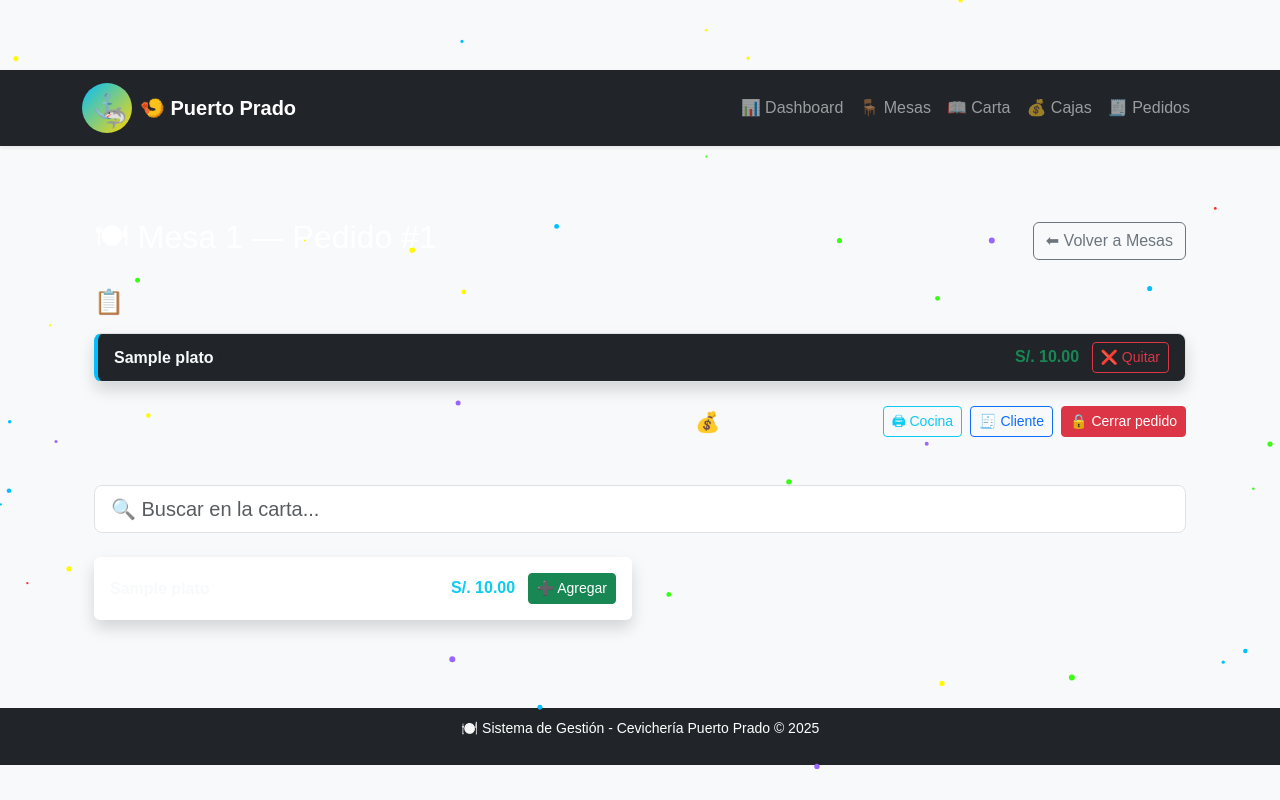
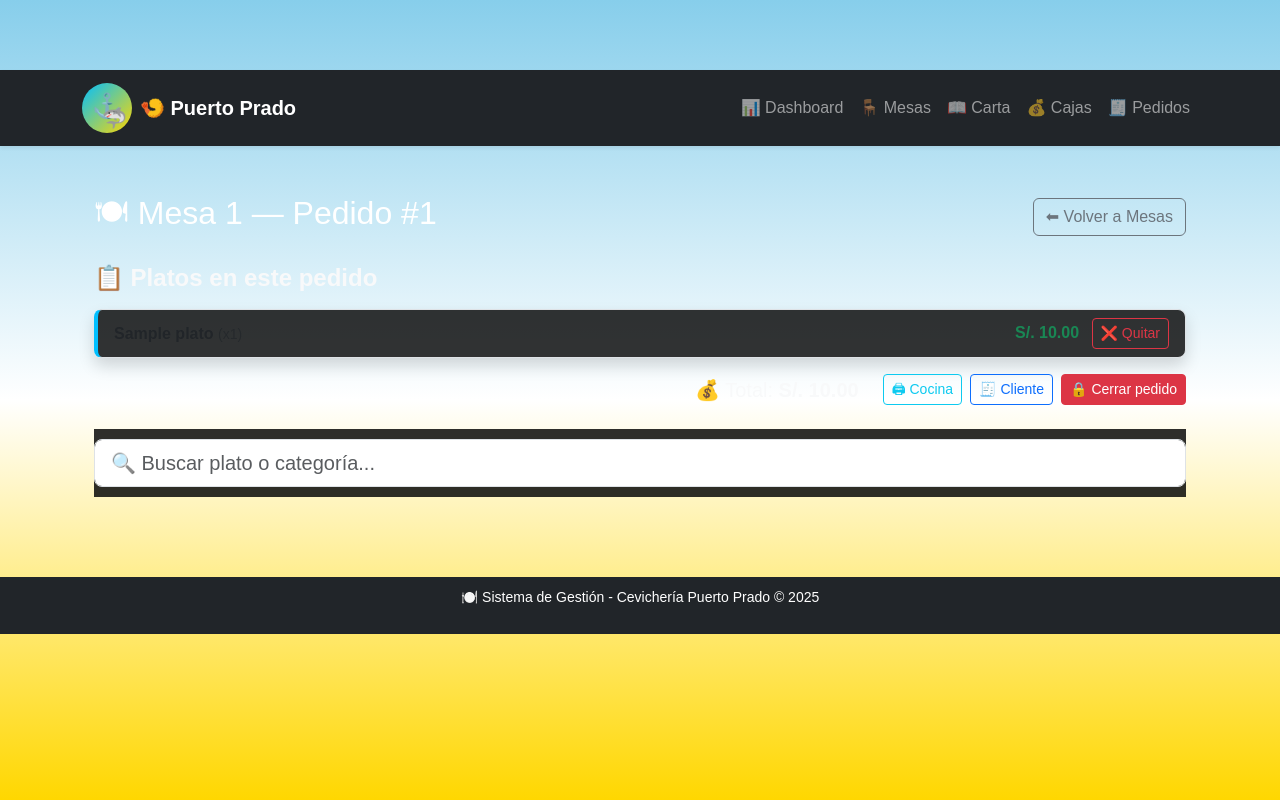
Before and after one commit to cevicheriapuertoprado-pixel/cevicheria-pos, a Django app: page /ventas/pedido/1/ in a window 1280 px wide. Run offline with Django 5.2, Linux system fonts and the light colour scheme; tables that the repository leaves empty hold one stand-in row (values such as "Sample post").

Commit message:
Actualizacion

```diff
--- a/ventas/templates/ventas/detalle_pedido.html
+++ b/ventas/templates/ventas/detalle_pedido.html
@@ -1,9 +1,7 @@
 {% extends "base.html" %}
 
 {% block content %}
-<canvas id="particles-bg"></canvas>
-
-<div class="container py-5 position-relative" style="z-index:1;">
+<div class="container py-4">
 
   <!-- Encabezado -->
   <div class="d-flex flex-column flex-md-row justify-content-between align-items-md-center mb-4">
@@ -15,16 +13,14 @@
     </a>
   </div>
 
-  <!-- Platos del pedido -->
-  <div class="mb-5">
-    <h4 class="fw-bold text-light mb-3">
-      📋 Platos en este pedido
-    </h4>
+  <!-- Platos en el pedido -->
+  <div class="mb-4">
+    <h4 class="fw-bold text-light mb-3">📋 Platos en este pedido</h4>
 
     {% if pedido.detalles.all %}
       <ul class="list-group shadow rounded-3">
         {% for detalle in pedido.detalles.all %}
-          <li class="list-group-item d-flex justify-content-between align-items-center bg-dark text-light">
+          <li class="list-group-item d-flex justify-content-between align-items-center">
             <div>
               <span class="fw-semibold">{{ detalle.plato.nombre }}</span>
               <small class="text-muted">(x{{ detalle.cantidad }})</small>
@@ -42,21 +38,16 @@
         {% endfor %}
       </ul>
 
-      <!-- Totales y acciones -->
-      <div class="mt-4 d-flex flex-wrap justify-content-end align-items-center gap-2">
+      <div class="mt-3 d-flex flex-wrap justify-content-end align-items-center gap-2">
         <h5 class="mb-0 me-3 text-light">
           💰 Total: <strong class="neon-yellow">S/. {{ pedido.total|floatformat:2 }}</strong>
         </h5>
-
-        <a href="{% url 'imprimir_ticket' pedido.id 'cocina' %}" target="_blank"
-           class="btn btn-outline-info btn-sm">
+        <a href="{% url 'imprimir_ticket' pedido.id 'cocina' %}" target="_blank" class="btn btn-outline-info btn-sm">
           🖨 Cocina
         </a>
-        <a href="{% url 'imprimir_ticket' pedido.id 'cliente' %}" target="_blank"
-           class="btn btn-outline-primary btn-sm">
+        <a href="{% url 'imprimir_ticket' pedido.id 'cliente' %}" target="_blank" class="btn btn-outline-primary btn-sm">
           🧾 Cliente
         </a>
-
         {% if pedido.estado == "abierto" %}
           <a href="{% url 'cerrar_pedido' pedido.id %}" class="btn btn-danger btn-sm"
              onclick="return confirm('¿Cerrar este pedido y liberar la mesa?')">
@@ -66,36 +57,42 @@
           <span class="badge bg-danger p-2"><i class="bi bi-lock-fill"></i> Pedido {{ pedido.estado }}</span>
         {% endif %}
       </div>
-
     {% else %}
-      <p class="text-muted mt-2">
-        ⚠ No hay platos en este pedido aún.
-      </p>
+      <p class="text-muted mt-2">⚠ No hay platos en este pedido aún.</p>
     {% endif %}
   </div>
 
   {% if pedido.estado == "abierto" %}
-  <!-- Buscador -->
-  <div class="mb-4">
+  <!-- Buscador sticky -->
+  <div class="mb-3 sticky-top" style="top:80px; background:rgba(10,10,10,0.85); z-index:2; padding:10px 0;">
     <input type="text" id="buscador" class="form-control form-control-lg neon-input"
-           placeholder="🔍 Buscar en la carta...">
+           placeholder="🔍 Buscar plato o categoría...">
   </div>
 
-  <!-- Lista de platos -->
-  <div id="lista-platos" class="row g-3">
-    {% for plato in platos %}
-      <div class="col-12 col-md-6">
-        <div class="card plato-item shadow border-0 mesa-card mesa-libre text-light">
+  <!-- Lista de platos agrupados por categoría -->
+  <div id="lista-platos" class="scroll-container">
+    {% for categoria, platos_categoria in platos_por_categoria.items %}
+    <div class="mb-4 categoria-section" id="cat-{{ categoria|slugify }}">
+      <h4 class="fw-bold text-light border-start border-3 border-primary ps-2 categoria-title">
+        <i class="bi bi-tags-fill text-primary me-2"></i>{{ categoria }}
+      </h4>
+      <div class="row g-3 mt-1">
+        {% for plato in platos_categoria %}
+        <div class="col-12 col-md-6 plato-item">
+          <div class="card plato-card shadow border-0 mesa-card mesa-libre text-light">
             <div class="card-body d-flex justify-content-between align-items-center">
               <span class="fw-semibold">{{ plato.nombre }}</span>
               <span>
                 <span class="text-info fw-bold">S/. {{ plato.precio|floatformat:2 }}</span>
                 <a href="{% url 'agregar_plato' pedido.id plato.id %}"
                    class="btn btn-success btn-sm ms-2">
-                ➕ Agregar
+                  ➕
                 </a>
               </span>
             </div>
+          </div>
+        </div>
+        {% endfor %}
       </div>
     </div>
     {% endfor %}
@@ -107,26 +104,39 @@
 
 {% block extra_css %}
 <style>
-body { background: #0a0a0a; color: #fff; font-family: 'Poppins', sans-serif; }
-#particles-bg { position:fixed; top:0; left:0; width:100%; height:100%; z-index:0; pointer-events:none; }
+/* Fondo estático inspirado en logo */
+body {
+  background: linear-gradient(to bottom, #87CEEB 0%, #ffffff 50%, #FFD700 100%);
+  background-attachment: fixed;
+  color:#fff;
+  font-family:'Poppins',sans-serif;
+}
 
+/* Scroll para lista de platos */
+.scroll-container {
+  max-height: 55vh;
+  overflow-y: auto;
+  padding-right: 5px;
+  scrollbar-width: thin;
+}
+
+/* Tarjetas de plato */
+.plato-card {
+  background: rgba(0,0,0,0.7);
+  transition: transform 0.2s ease, box-shadow 0.2s ease;
+}
+.plato-card:hover {
+  transform: scale(1.02);
+  box-shadow: 0 0 15px rgba(0,191,255,0.8);
+}
+
+/* Lista de detalles */
 .list-group-item {
   border-left: 4px solid #00bfff;
-  background: #111;
+  background: rgba(0,0,0,0.8);
   transition: transform 0.2s ease, background 0.2s ease;
 }
-.list-group-item:hover {
-  transform: translateX(4px);
-  background: #1a1a1a;
-}
-
-.plato-item {
-  transition: transform 0.2s ease, box-shadow 0.2s ease;
-}
-.plato-item:hover {
-  transform: scale(1.02);
-  box-shadow: 0 0 15px #39ff14;
-}
+.list-group-item:hover { transform: translateX(4px); background:rgba(20,20,20,0.9); }
 </style>
 {% endblock %}
 
@@ -135,48 +145,21 @@ body { background: #0a0a0a; color: #fff; font-family: 'Poppins', sans-serif; }
 // Filtro de búsqueda
 document.getElementById("buscador")?.addEventListener("input", function() {
   const filtro = this.value.toLowerCase();
-  document.querySelectorAll(".plato-item").forEach(item => {
-    const texto = item.innerText.toLowerCase();
-    item.style.display = texto.includes(filtro) ? "block" : "none";
+  document.querySelectorAll(".categoria-section").forEach(sec => {
+    let visible = false;
+    const cards = sec.querySelectorAll(".plato-card");
+    cards.forEach(card => {
+      const nombre = card.innerText.toLowerCase();
+      const categoria = sec.querySelector("h4").innerText.toLowerCase();
+      if (nombre.includes(filtro) || categoria.includes(filtro)) {
+        card.parentElement.style.display = "block";
+        visible = true;
+      } else {
+        card.parentElement.style.display = "none";
+      }
+    });
+    sec.style.display = visible ? "block" : "none";
   });
 });
-
-// Partículas de fondo
-const canvas = document.getElementById('particles-bg');
-const ctx = canvas.getContext('2d');
-let particles = [];
-function resizeCanvas() { canvas.width = window.innerWidth; canvas.height = window.innerHeight; }
-window.addEventListener('resize', resizeCanvas);
-resizeCanvas();
-
-function initParticles(num=40){
-  particles = [];
-  for(let i=0;i<num;i++){
-    particles.push({
-      x: Math.random()*canvas.width,
-      y: Math.random()*canvas.height,
-      radius: Math.random()*2+1,
-      color: ['#39ff14','#fffa00','#ff2e2e','#00bfff','#9966ff'][Math.floor(Math.random()*5)],
-      dx: (Math.random()-0.5)*1,
-      dy: (Math.random()-0.5)*1
-    });
-  }
-}
-initParticles();
-
-function animateParticles(){
-  ctx.clearRect(0,0,canvas.width,canvas.height);
-  particles.forEach(p=>{
-    p.x+=p.dx; p.y+=p.dy;
-    if(p.x<0||p.x>canvas.width) p.dx*=-1;
-    if(p.y<0||p.y>canvas.height) p.dy*=-1;
-    ctx.beginPath();
-    ctx.arc(p.x,p.y,p.radius,0,Math.PI*2);
-    ctx.fillStyle=p.color;
-    ctx.fill();
-  });
-  requestAnimationFrame(animateParticles);
-}
-animateParticles();
 </script>
 {% endblock %}
```
Also changed, not shown: ventas/templates/ventas/carta.html (+42 -25 lines). Lines whose indentation alone changed are shown as unchanged.
